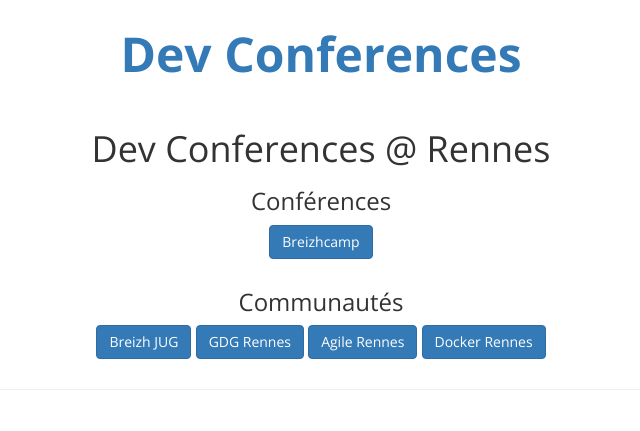
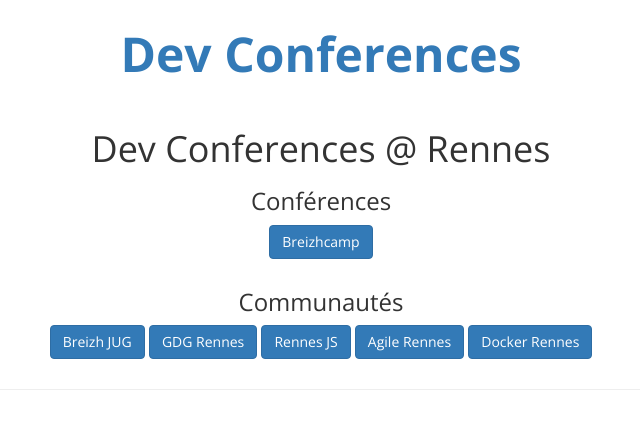
Before and after one commit to devconferences/devconferences.github.io, a Jekyll site: the page built from pages/rennes.html, in a window 1280 px wide and 1400 px high. Shown: the top 431 px of the window, without its empty margins (319-959 px from the left). Built offline with Jekyll 4.4.1, drawn with Linux system fonts in a browser that asks for light colours; nearby versions of some CDN libraries; some of the changed text lies outside the part shown.

Commit message:
ajout de RennesJS

```diff
--- a/pages/rennes.html
+++ b/pages/rennes.html
@@ -13,6 +13,7 @@ permalink: /rennes/
     <h3>Communautés</h3>
     <a class="btn btn-primary" href="#breizhjug">Breizh JUG</a>
     <a class="btn btn-primary" href="#gdgrennes">GDG Rennes</a>
+    <a class="btn btn-primary" href="#rennesjs">Rennes JS</a>
     <a class="btn btn-primary" href="#agilerennes">Agile Rennes</a>
     <a class="btn btn-primary" href="#dockerennes">Docker Rennes</a>
 </div>
@@ -90,6 +91,26 @@ permalink: /rennes/
     </div>
 </div>
 
+<a name="rennesjs"></a>
+<h2><span class="glyphicon glyphicon-chevron-right"></span> Rennes JS</h2>
+
+<div class="row">
+    <div class="col-md-2">
+        <img src="http://photos2.meetupstatic.com/photos/event/8/a/4/0/global_338015392.jpeg" class="img-responsive">
+    </div>
+    <div class="col-md-10 text-justify">
+        <p>
+            Communautés Javascript de Rennes.
+        </p>
+
+        <p>
+            <span class="glyphicon glyphicon-home"></span> <a href="http://www.meetup.com/RennesJS">http://www.meetup.com/RennesJS</a>
+            <br>
+            <i class="fa fa-twitter"></i> <a href="https://twitter.com/RennesJS">@RennesJS</a>
+        </p>
+    </div>
+</div>
+
 <a name="agilerennes"></a>
 <h2><span class="glyphicon glyphicon-chevron-right"></span> Agile Rennes</h2>
 
```
